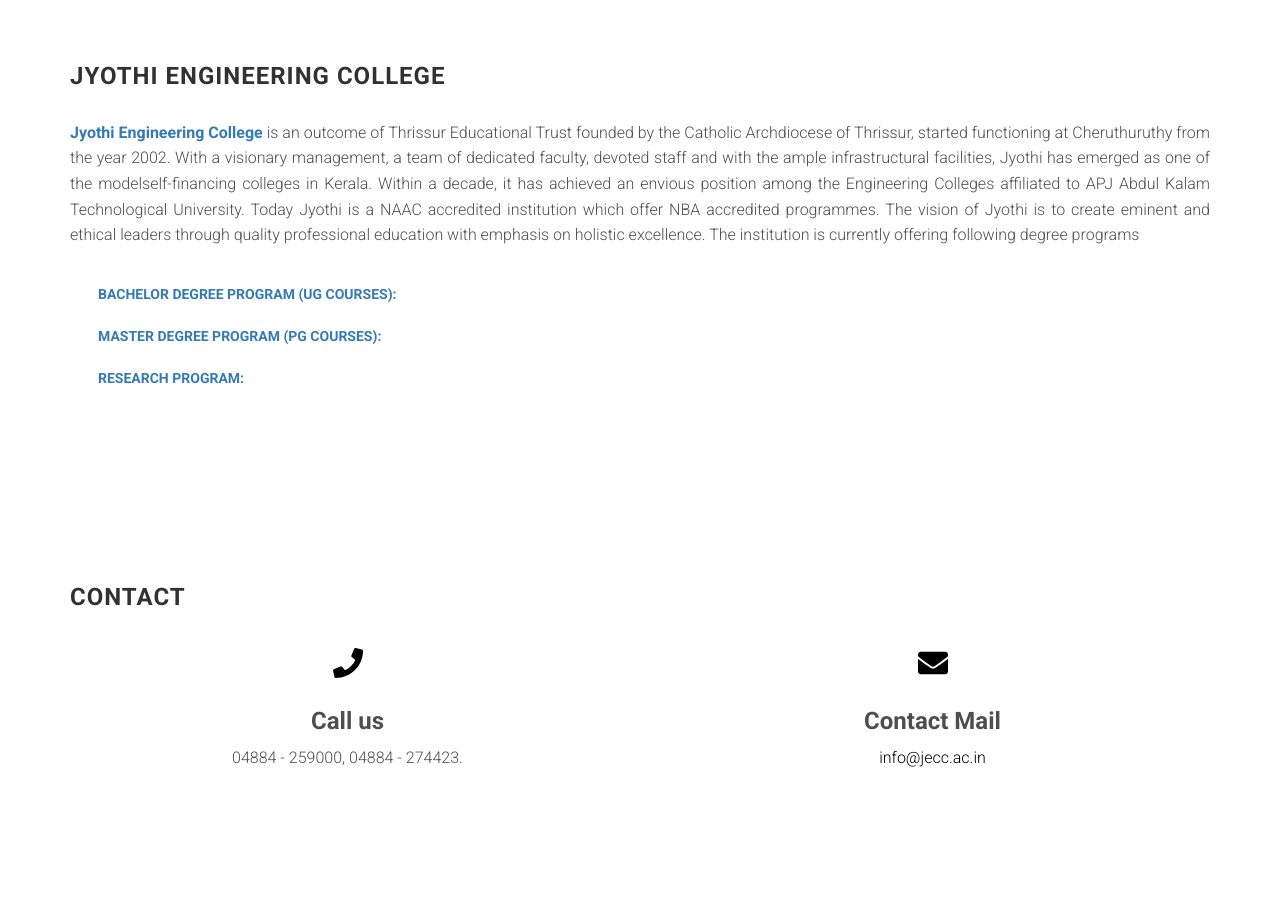
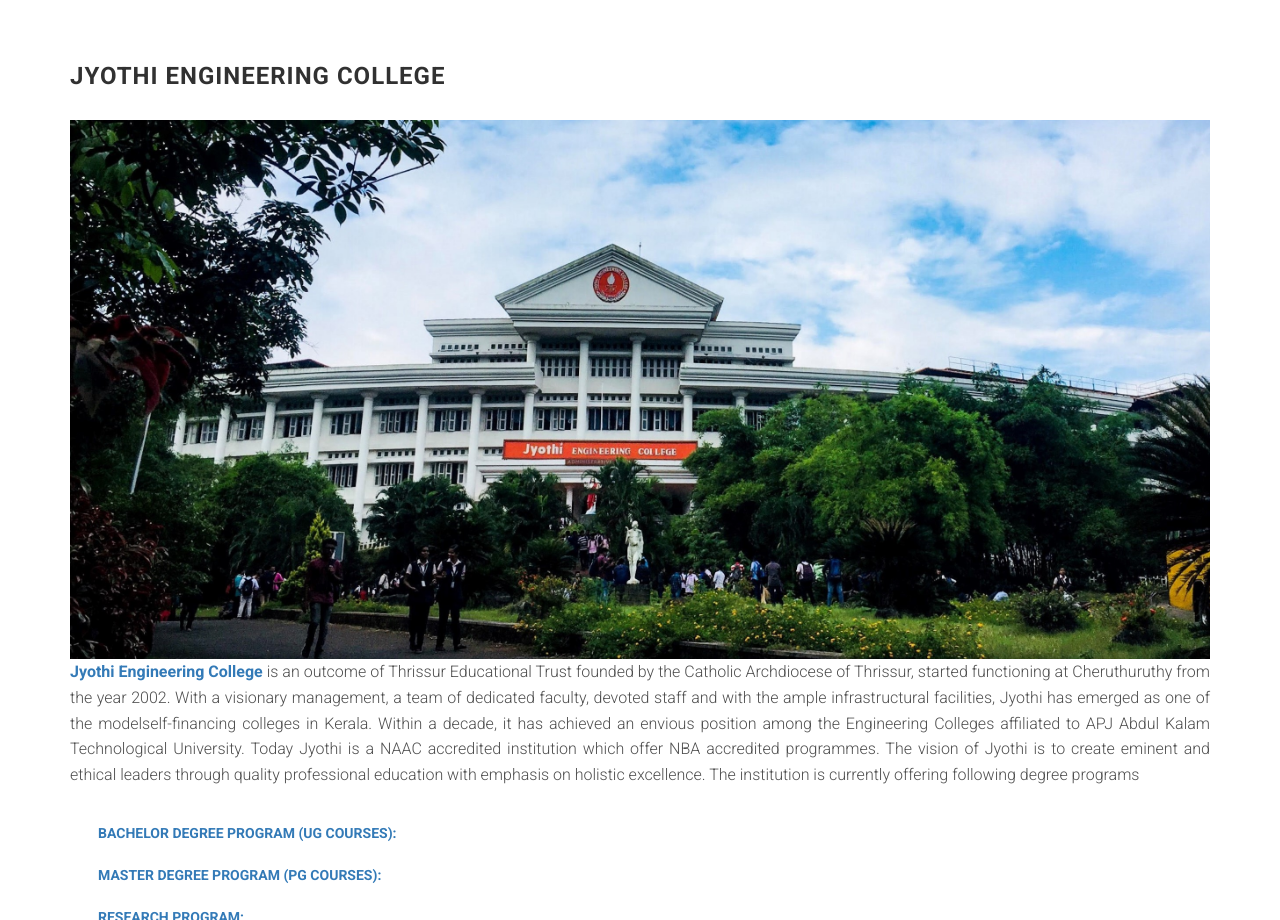
Before and after one commit to maneeshmanu2000/cseweb, a website: page index.html in a window 1280 px wide. Shown: the part 2840-3760 px from the top of the page. Drawn offline with nearby package versions, Linux system fonts and the light colour scheme; files whose address does not match are found by name.

Commit message:
Jyothi Image added

```diff
--- a/index.html
+++ b/index.html
@@ -570,6 +570,7 @@
             <div class="row">
                 <div class="col-md-12">
                     <h3 class="text-uppercase section-title">Jyothi Engineering College</h3>
+                    <img src="assets/images/jyothi_abt.jpeg" width="100%">
                     <p style="text-align: justify; text-justify: inter-word;"><a style="color:#337ab7;font-weight: bold;" href="https://jecc.ac.in/" target="_blank">Jyothi Engineering College</a> is an outcome of Thrissur Educational Trust founded by the Catholic Archdiocese of Thrissur, started functioning at Cheruthuruthy from the year 2002. With a visionary management, a team of dedicated faculty, devoted staff and with the ample infrastructural facilities, Jyothi has emerged as one of the modelself-financing colleges in Kerala. Within a decade, it has achieved an envious position among the Engineering Colleges affiliated to APJ Abdul Kalam Technological University. Today Jyothi is a NAAC accredited institution which offer NBA accredited programmes. The vision of Jyothi is to create eminent and ethical leaders through quality professional education with emphasis on holistic excellence.  The institution is currently offering following degree programs </p>
                     <div id="accordion">
                         <div class="card">
```
Also changed, not shown: assets/images/jyothi_abt.jpeg (added).
